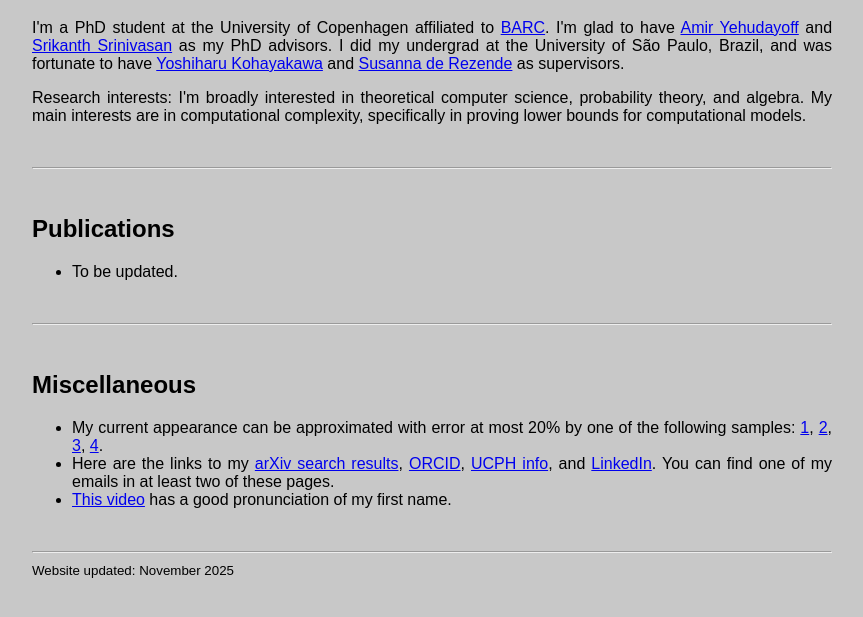
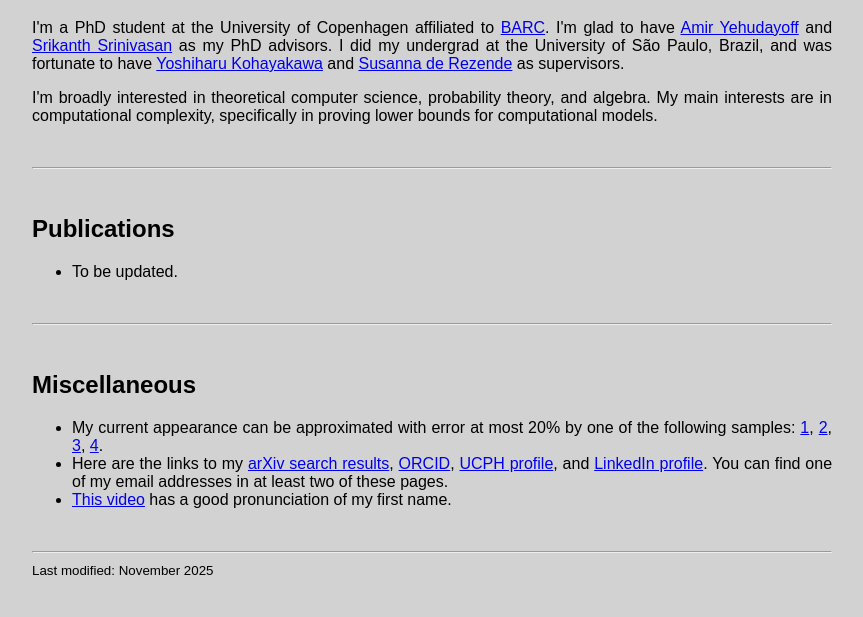
Before and after one commit to theobf/theobf.github.io, a plain HTML site: page index.html in a window 1280 px wide. Shown: the part 71-688 px from the top of the page, without its empty margins (208-1071 px from the left). Drawn offline with Linux system fonts and the light colour scheme.

Commit message:
Fix minor details
Signed-off-by: Théo Borém Fabris <theo.fabris@gmail.com>

```diff
--- a/index.html
+++ b/index.html
@@ -11,7 +11,7 @@
         <!-- <meta http-equiv="x-ua-compatible" content="ie=edge"> -->
         <style>
             body {
-                background-color: rgb(200, 200, 200);
+                background-color: rgb(210, 210, 210);
                 max-width: 800px;
                 padding-top:    10px;
                 padding-bottom: 20px;
@@ -37,7 +37,7 @@
         <a href="https://derezende.github.io/">Susanna de Rezende</a> as supervisors.
         </p>
         <p>
-        Research interests: I'm broadly interested in theoretical computer science, probability theory, and algebra.
+        I'm broadly interested in theoretical computer science, probability theory, and algebra.
         My main interests are in computational complexity, specifically in proving lower bounds for computational models.
         </p>
         </div>
@@ -74,16 +74,16 @@
             <li> Here are the links to my
                 <a href="https://arxiv.org/search/?query=Th%C3%A9o+Bor%C3%A9m+Fabris&searchtype=author&abstracts=show&order=-announced_date_first&size=50">arXiv search results</a>,
                 <a href="https://orcid.org/0000-0002-1294-5103">ORCID</a>,
-                <a href="https://di.ku.dk/english/staff/vip/?pure=en/persons/818011">UCPH info</a>, and
-                <a href="https://linkedin.com/in/theobf">LinkedIn</a>.
-                You can find one of my emails in at least two of these pages.</li>
+                <a href="https://di.ku.dk/english/staff/vip/?pure=en/persons/818011">UCPH profile</a>, and
+                <a href="https://linkedin.com/in/theobf">LinkedIn profile</a>.
+                You can find one of my email addresses in at least two of these pages.</li>
             <li> <a href="https://www.youtube.com/watch?v=BwpbkZCOfC8&t=29s">This video</a>
                 has a good pronunciation of my first name.</li>
         </ul>
         </div>
         <br><hr>
         <small>
-            Website updated: November 2025
+            Last modified: November 2025
         </small>
     </body>
 </html>
```
